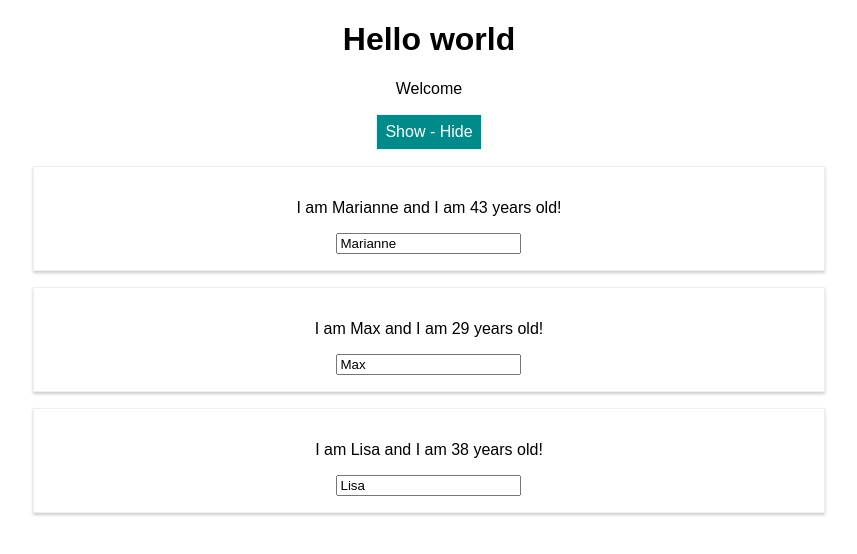
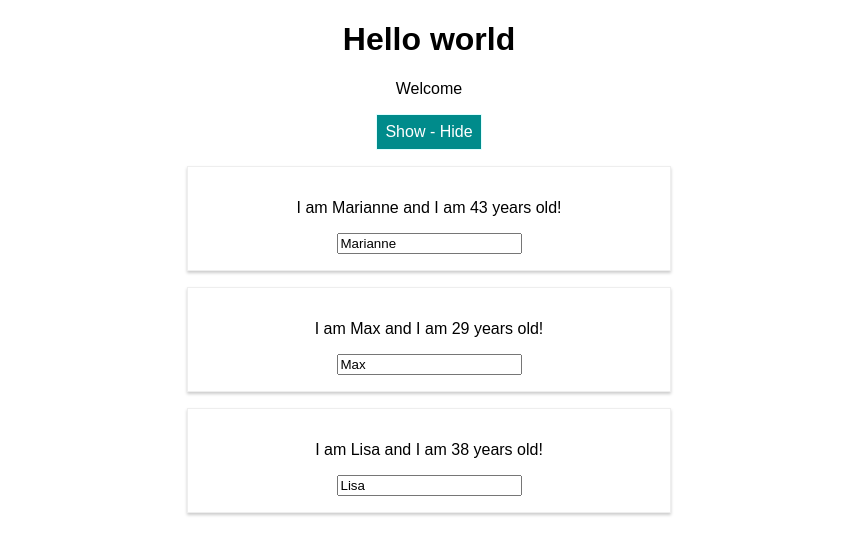
Before and after one commit to hhmaho/react-complete-guide, a React (Create React App) app: page / in a window 1280 px wide. Both pictures are taken after a click on the button "Show - Hide". Shown: the top 554 px of the page, without its empty margins (211-1068 px from the left). Built offline with nearby package versions, Linux system fonts and the light colour scheme.

Commit message:
Radium CSS

```diff
--- a/package.json
+++ b/package.json
@@ -3,6 +3,7 @@
   "version": "0.1.0",
   "private": true,
   "dependencies": {
+    "radium": "^0.25.0",
     "react": "^16.6.3",
     "react-dom": "^16.6.3",
     "react-scripts": "2.1.1"
--- a/src/App.js
+++ b/src/App.js
@@ -1,5 +1,6 @@
 import React, { Component } from "react";
 import "./App.css";
+import Radium, { StyleRoot } from "radium";
 import Person from "./Person/Person";
 
 class App extends Component {
@@ -49,7 +50,11 @@
       font: "inherit",
       border: "1px solid lightcyan",
       padding: "8px",
-      cursor: "pointer"
+      cursor: "pointer",
+      ":hover": {
+        backgroundColor: "lightgrey",
+        color: "black"
+      }
     };
 
     let persons = null;
@@ -71,6 +76,10 @@
         </div>
       );
       style.backgroundColor = "darkcyan";
+      style[":hover"] = {
+        backgroundColor: "salmon",
+        color: "black"
+      };
     }
 
     const classes = [];
@@ -82,6 +91,7 @@
     }
 
     return (
+      <StyleRoot>
         <div className="App">
           <h1>Hello world</h1>
           <p className={classes.join(" ")}>Welcome</p>
@@ -90,8 +100,9 @@
           </button>
           {persons}
         </div>
+      </StyleRoot>
     );
   }
 }
 
-export default App;
+export default Radium(App);
--- a/src/Person/Person.css
+++ b/src/Person/Person.css
@@ -6,3 +6,9 @@
   padding: 16px;
   text-align: center;
 }
+
+/* @media (min-width: 500px) {
+  .Person {
+    width: 450px;
+  }
+} */
--- a/src/Person/Person.js
+++ b/src/Person/Person.js
@@ -1,9 +1,15 @@
 import React from "react";
+import Radium from "radium";
 import "./Person.css";
 
 const person = props => {
+  const style = {
+    "@media (min-width: 500px)": {
+      width: "450px"
+    }
+  };
   return (
-    <div className="Person">
+    <div className="Person" style={style}>
       <p onClick={props.click}>
         I am {props.name} and I am {props.age} years old!
       </p>
@@ -13,4 +19,4 @@
   );
 };
 
-export default person;
+export default Radium(person);
```
Also changed, not shown: 1 other file (tests, documents, lock files or other folders). Lines whose indentation alone changed are shown as unchanged.
